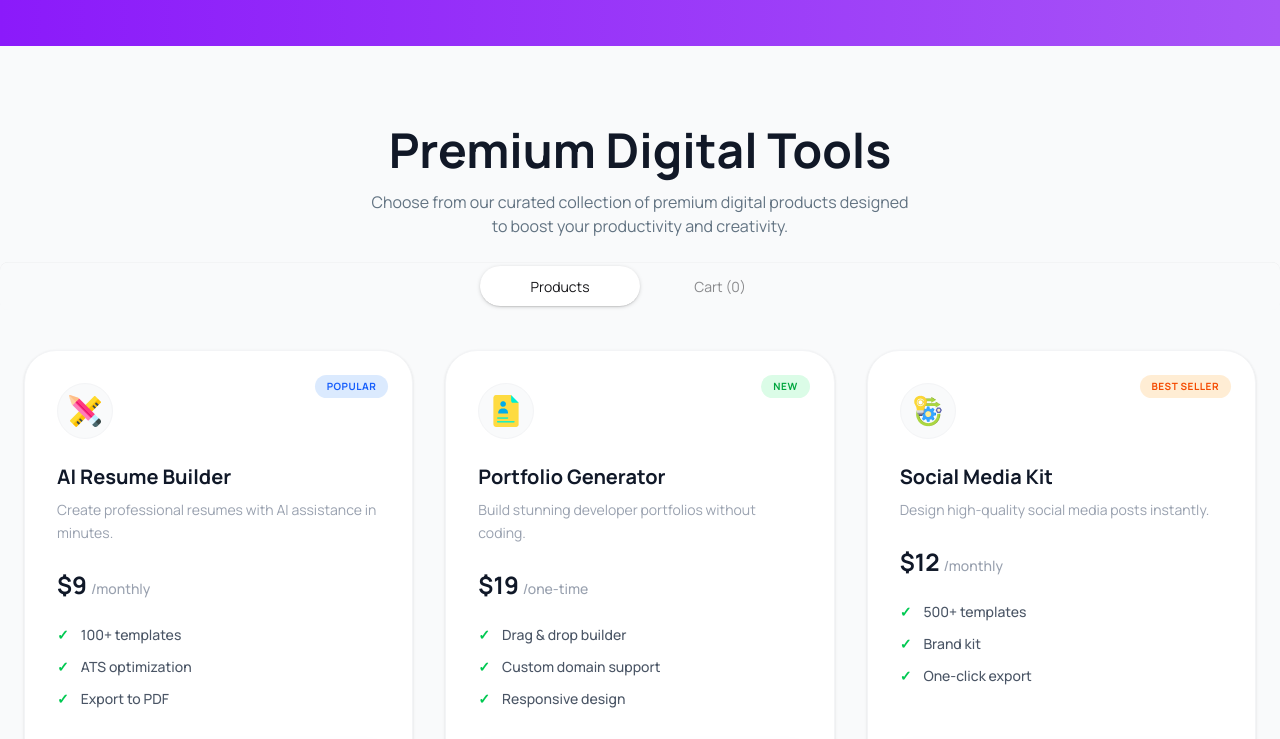
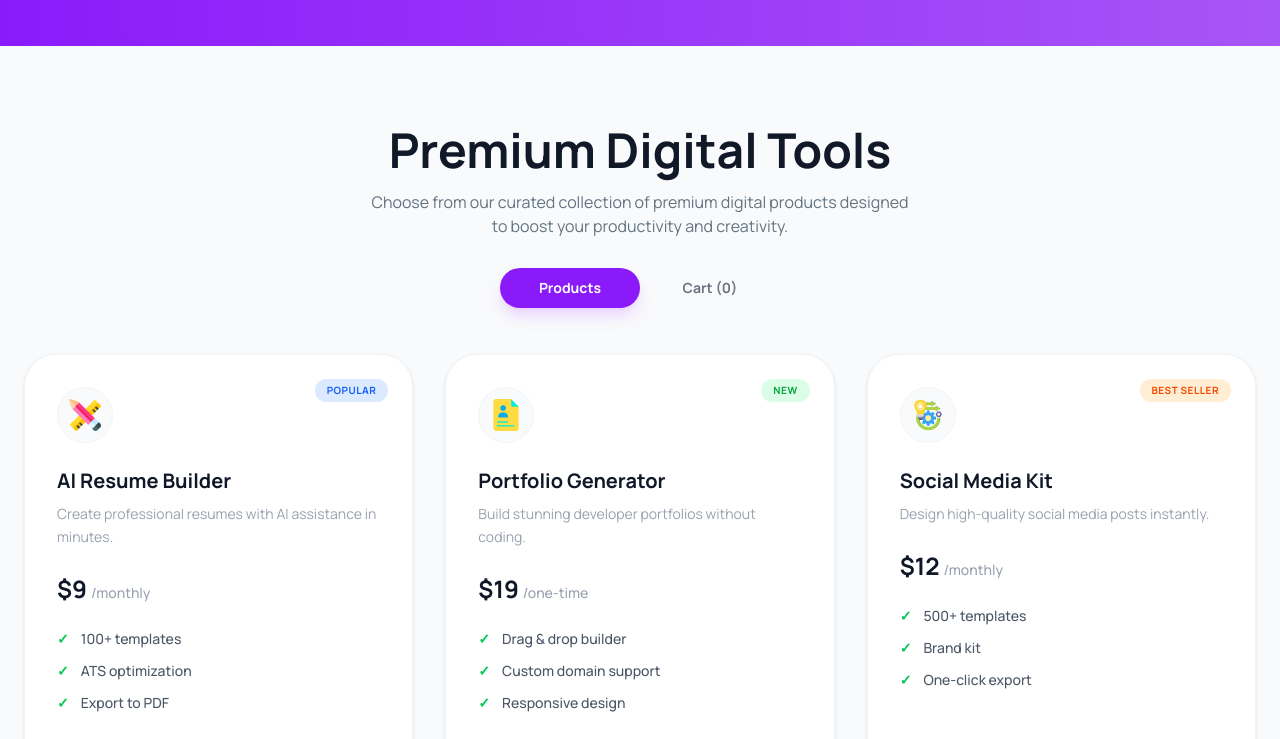
Before and after one commit to atikurr/DigiTools, a React (Vite) app: page / in a window 1280 px wide. Shown: the part 982-1721 px from the top of the page. Built offline with nearby package versions, Linux system fonts and the light colour scheme.

Commit message:
ui fixedt

```diff
--- a/src/components/Cart.jsx
+++ b/src/components/Cart.jsx
@@ -7,39 +7,64 @@ const Cart = ({ carts, setCarts }) => {
     const removed = carts[index];
     const updated = carts.filter((_, i) => i !== index);
     setCarts(updated);
-    toast.error(`${removed.name} removed from cart!`, { icon: "🗑️" });
+    toast.error(`${removed.name} removed from cart!`,);
   };
 
   const handleCheckout = () => {
     setCarts([]);
-    toast.success("Order placed! Cart cleared.", { icon: "✅" });
+    toast.success("Order placed! Cart cleared.",);
   };
 
   return (
     <div className="max-w-5xl mx-auto px-6 py-10 font-manrope">
       <div className="bg-white rounded-[2.5rem] border border-gray-50 shadow-sm p-6 md:p-10">
-        <h2 className="text-xl font-bold text-gray-900 mb-8 text-left uppercase tracking-tight">
+        <h2 className="text-xl font-bold text-gray-900 mb-12 text-left uppercase tracking-tight">
           Your Cart
         </h2>
 
         {carts.length === 0 ? (
-          <div className="py-16 text-center">
-            <p className="text-gray-400 font-medium">No items added yet</p>
+          /* --- cart--- */
+          <div className="py-24 flex flex-col items-center justify-center">
+            <div className="mb-6 text-gray-200">
+              {/*  */}
+              <svg
+                width="100"
+                height="100"
+                viewBox="0 0 24 24"
+                fill="none"
+                stroke="currentColor"
+                strokeWidth="1"
+                strokeLinecap="round"
+                strokeLinejoin="round"
+              >
+                <circle cx="9" cy="21" r="1"></circle>
+                <circle cx="20" cy="21" r="1"></circle>
+                <path d="M1 1h4l2.68 13.39a2 2 0 0 0 2 1.61h9.72a2 2 0 0 0 2-1.61L23 6H6"></path>
+              </svg>
+            </div>
+            <p className="text-gray-400 font-medium text-[15px] tracking-wide">
+              Your cart is empty
+            </p>
           </div>
         ) : (
           <div className="flex flex-col gap-4">
+            {/* Cart Items List */}
             {carts.map((item, index) => (
               <div
                 key={index}
-                className="flex items-center justify-between px-6 py-5 bg-[#F9FAFB] rounded-2xl border border-gray-50 transition-all"
+                className="flex items-center justify-between px-6 py-5 bg-[#F9FAFB] rounded-2xl border border-gray-50 transition-all hover:border-purple-100"
               >
                 <div className="flex items-center gap-5">
-                  <div className="w-12 h-12 bg-white rounded-xl flex items-center justify-center shadow-sm border border-gray-100">
-                    <img src={item.image} alt={item.name} className="w-7 h-7 object-contain" />
+                  <div className="w-12 h-12 bg-white rounded-xl flex items-center justify-center shadow-sm border border-gray-100 font-bold text-xl">
+                     <img src={item.image} alt="" className="w-7 h-7 object-contain" />
                   </div>
                   <div className="text-left">
-                    <p className="font-bold text-gray-900 text-lg leading-tight">{item.name}</p>
-                    <p className="text-sm text-gray-400 font-medium mt-1">${item.price}</p>
+                    <p className="font-bold text-gray-900 text-lg leading-tight">
+                      {item.name}
+                    </p>
+                    <p className="text-sm text-gray-400 font-medium mt-1">
+                      ${item.price}
+                    </p>
                   </div>
                 </div>
                 <button
@@ -52,8 +77,12 @@ const Cart = ({ carts, setCarts }) => {
             ))}
 
             <div className="flex justify-between items-center px-2 py-8 mt-4 border-t border-gray-50">
-              <span className="text-gray-400 font-semibold uppercase tracking-widest text-[10px]">Total:</span>
-              <span className="text-3xl font-black text-gray-900 tracking-tight">${total}</span>
+              <span className="text-gray-400 font-semibold uppercase tracking-widest text-[10px]">
+                Total:
+              </span>
+              <span className="text-3xl font-black text-gray-900 tracking-tight">
+                ${total}
+              </span>
             </div>
 
             <button
--- a/src/components/ModelCard.jsx
+++ b/src/components/ModelCard.jsx
@@ -6,9 +6,7 @@ const ModelCard = ({ model, carts, setCarts }) => {
   const handleBuy = () => {
     if (!isBuy) {
       setCarts([...carts, model]);
-      toast.success(`${model.name} added to cart!`, {
-        icon: "🛒",
-      });
+      toast.success(`${model.name} added to cart!`,);
     }
   };
 
--- a/src/components/Models.jsx
+++ b/src/components/Models.jsx
@@ -3,49 +3,63 @@ import Cart from "./Cart";
 
 const Models = ({ models, activeTab, setActiveTab, carts, setCarts }) => {
   return (
-    <div className="w-full py-20 bg-[#F9FAFB] text-center">
-
+    <div className="w-full py-20 bg-[#F9FAFB] text-center font-manrope">
       {/* Title */}
       <div className="max-w-7xl mx-auto px-6 mb-6">
         <h1 className="text-3xl md:text-5xl font-extrabold text-[#111827]">
           Premium Digital Tools
         </h1>
         <p className="text-[#627382] mt-4">
-          Choose from our curated collection of premium digital products designed <br /> to boost your productivity and creativity.
+          Choose from our curated collection of premium digital products designed
+          <br /> to boost your productivity and creativity.
         </p>
       </div>
 
-      {/* Tabs */}
-      <div className="tabs tabs-box bg-[#F9FAFB] justify-center mb-10">
-        <input
-          type="radio"
-          name="tabs"
-          className="tab w-40 rounded-full"
-          aria-label="Products"
-          checked={activeTab === "model"}
-          onChange={() => setActiveTab("model")}
-        />
-        <input
-          type="radio"
-          name="tabs"
-          className="tab w-40 rounded-full"
-          aria-label={`Cart (${carts.length})`}
-          checked={activeTab === "Cart"}
-          onChange={() => setActiveTab("Cart")}
-        />
+      {/* --- Tabs --- */}
+      <div className="flex justify-center mb-10">
+        <div className="relative p-1.5 rounded-full flex items-center">
+
+          {/* fect) */}
+          <div
+            className={`absolute top-1.5 bottom-1.5 left-1.5 w-35 bg-(--primary-color) rounded-full transition-all duration-300 ease-in-out shadow-lg shadow-purple-200 ${
+              activeTab === "Cart" ? "translate-x-35" : "translate-x-0"
+            }`}
+          ></div>
+
+          {/* Products Button */}
+          <button
+            onClick={() => setActiveTab("model")}
+            className={`relative z-10 w-35 py-2.5 text-sm font-bold transition-colors duration-300 ${
+              activeTab === "model" ? "text-white" : "text-gray-500 hover:text-gray-700"
+            }`}
+          >
+            Products
+          </button>
+
+          {/* Cart Button */}
+          <button
+            onClick={() => setActiveTab("Cart")}
+            className={`relative z-10 w-35 py-2.5 text-sm font-bold transition-colors duration-300 ${
+              activeTab === "Cart" ? "text-white" : "text-gray-500 hover:text-gray-700"
+            }`}
+          >
+            Cart ({carts.length})
+          </button>
+        </div>
       </div>
 
-      {/* Products Tab */}
-      {activeTab === "model" && (
-        <div className="max-w-7xl mx-auto px-6 grid md:grid-cols-3 gap-8">
-          {models.map((model) => (
-            <ModelCard key={model.id} model={model} carts={carts} setCarts={setCarts} />
-          ))}
-        </div>
-      )}
-
-      {/* Cart Tab */}
-      {activeTab === "Cart" && <Cart carts={carts} setCarts={setCarts} />}
+      {/* Content Rendering */}
+      <div className="max-w-7xl mx-auto px-6">
+        {activeTab === "model" ? (
+          <div className="grid md:grid-cols-3 gap-8">
+            {models.map((model) => (
+              <ModelCard key={model.id} model={model} carts={carts} setCarts={setCarts} />
+            ))}
+          </div>
+        ) : (
+          <Cart carts={carts} setCarts={setCarts} />
+        )}
+      </div>
     </div>
   );
 };
```
